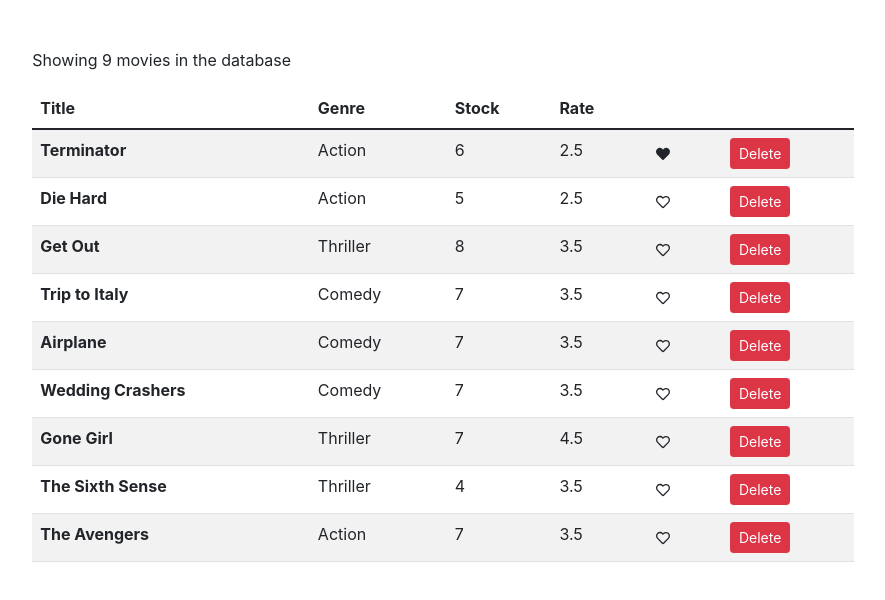
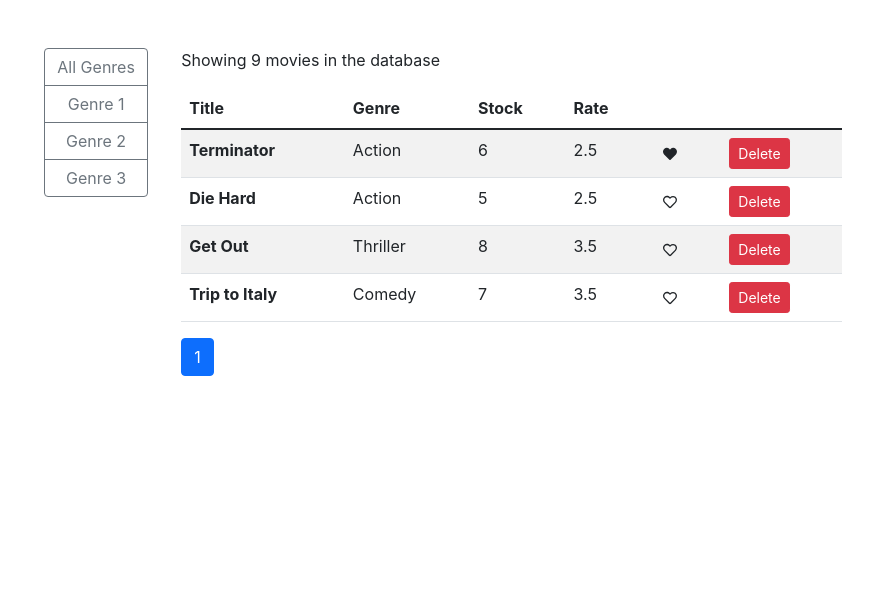
Before and after one commit to christopher-adolphe/learning-react, a React (Create React App) app in the folder vidly-app/: page / in a window 1280 px wide. Shown: the top 600 px of the page, without its empty margins (197-1082 px from the left). Built offline with nearby package versions, Linux system fonts and the light colour scheme; the HTML template or start-up script is replaced by a standard one.

Commit message:
Added pagination component and implemented props type checking

```diff
--- a/vidly-app/package.json
+++ b/vidly-app/package.json
@@ -12,6 +12,7 @@
     "@testing-library/react": "^11.2.7",
     "@testing-library/user-event": "^12.8.3",
     "bootstrap": "^5.1.3",
+    "lodash": "^4.17.21",
     "react": "^17.0.2",
     "react-dom": "^17.0.2",
     "react-scripts": "4.0.3",
--- /dev/null
+++ b/vidly-app/src/components/common/filter.jsx
@@ -0,0 +1,16 @@
+import React, { Component } from 'react';
+
+class Filter extends Component {
+  render() {
+    return (
+      <div className="btn-group-vertical" role="group" aria-label="Filter movies by genre">
+        <button type="button" className="btn btn-outline-secondary">All Genres</button>
+        <button type="button" className="btn btn-outline-secondary">Genre 1</button>
+        <button type="button" className="btn btn-outline-secondary">Genre 2</button>
+        <button type="button" className="btn btn-outline-secondary">Genre 3</button>
+      </div>
+    );
+  }
+}
+
+export default Filter;
--- /dev/null
+++ b/vidly-app/src/components/common/pagination.jsx
@@ -0,0 +1,44 @@
+import React from 'react';
+import PropTypes from 'prop-types';
+import _ from 'lodash';
+
+// Should know the length of the movie list
+// Should know the page size to limit number of movies to display per page
+// Should raise an event to navigate to next page
+
+const Pagination = (props) => {
+  const { itemCount, currentPage, pageSize, onPageChange } = props;
+  const pageCount = Math.ceil(itemCount / pageSize);
+
+  if (pageCount === 1) {
+    return null;
+  }
+
+  const pages = _.range(1, pageCount + 1);
+
+  const isPageActive = (page) => {
+    return currentPage === page ? 'active' : '';
+  };
+
+  return (
+    <nav aria-label="Movie pagination">
+      <ul className="pagination">
+        {
+          pages.map(page => (
+            <li className={ `page-item ${isPageActive(page)}` } key={ `page-${page}` }><a className="page-link" onClick={ () => onPageChange(page) }>{ page }</a></li>
+          ))
+        }
+      </ul>
+    </nav>
+  );
+};
+
+// Implementing type checking on Pagination component props
+Pagination.propTypes = {
+  itemCount: PropTypes.number.isRequired,
+  currentPage: PropTypes.number.isRequired,
+  pageSize: PropTypes.number.isRequired,
+  onPageChange: PropTypes.func.isRequired
+};
+
+export default Pagination;
--- a/vidly-app/src/components/movies.jsx
+++ b/vidly-app/src/components/movies.jsx
@@ -1,10 +1,15 @@
 import React, { Component } from 'react';
 import Like from './common/like';
+import Filter from './common/filter';
+import Pagination from './common/pagination';
 import { getMovies, deleteMovie } from '../services/fakeMovieService';
+import { paginate } from '../utils/paginate';
 
 class Movies extends Component {
   state = {
-    movies: []
+    movies: [],
+    currentPage: 1,
+    pageSize: 4
   }
 
   componentDidMount() {
@@ -20,12 +25,20 @@
     this.setState({ movies });
   }
 
-  listMovies() {
-    const { movies } = this.state;
+  displayMovies() {
+    const { movies, currentPage, pageSize } = this.state;
+    const count = movies.length;
+    const paginatedMovies = paginate(movies, currentPage, pageSize);
 
-    return movies.length
+    return count
       ? <React.Fragment>
-        <p>Showing { `${movies.length} ${movies.length > 1 ? `movies` : `movie`} ` } in the database</p>
+          <div className="container">
+            <div className="row">
+              <div className="col-lg-2">
+                <Filter />
+              </div>
+              <div className="col-lg-10">
+                <p>Showing { `${count} ${count > 1 ? `movies` : `movie`} ` } in the database</p>
                 <table className="table table-striped">
                   <thead>
                     <tr>
@@ -40,7 +53,7 @@
 
                   <tbody>
                     {
-              movies.map(movie => (
+                      paginatedMovies.map(movie => (
                         <tr key={ movie._id }>
                           <th scope="row">{ movie.title }</th>
                           <td>{ movie.genre.name }</td>
@@ -53,6 +66,11 @@
                     }
                   </tbody>
                 </table>
+
+                <Pagination itemCount="{ count }" currentPage={ currentPage } pageSize={ pageSize } onPageChange={ this.handlePageChange } />
+              </div>
+            </div>
+          </div>
         </React.Fragment>
     : <p>Sorry, there are no movies in the database.</p>
   }
@@ -65,8 +83,12 @@
     this.setState({ movies })
   }
 
+  handlePageChange = (page) => {
+    this.setState({ currentPage: page });
+  }
+
   render() {
-    return this.listMovies();
+    return this.displayMovies();
   }
 }
 
--- /dev/null
+++ b/vidly-app/src/utils/paginate.js
@@ -0,0 +1,10 @@
+import _ from 'lodash';
+
+export function paginate(items, pageNumber, pageSize) {
+  const startIndex = (pageNumber - 1) * pageSize;
+
+  return _(items) // Creating a LoDash wrapper with `items` array param so that we can chain LoDash methods
+    .slice(startIndex) // Slicing the `items` array at the `startIndex`
+    .take(pageSize) // Taking the number of elements from the sliced array
+    .value() // Unwrapping the value obtained after chaining the LoDash methods
+}
```
Also changed, not shown: vidly-app/src/components/common/like.jsx (+1 -17 lines), 1 other file (tests, documents, lock files or other folders). Lines whose indentation alone changed are shown as unchanged.
